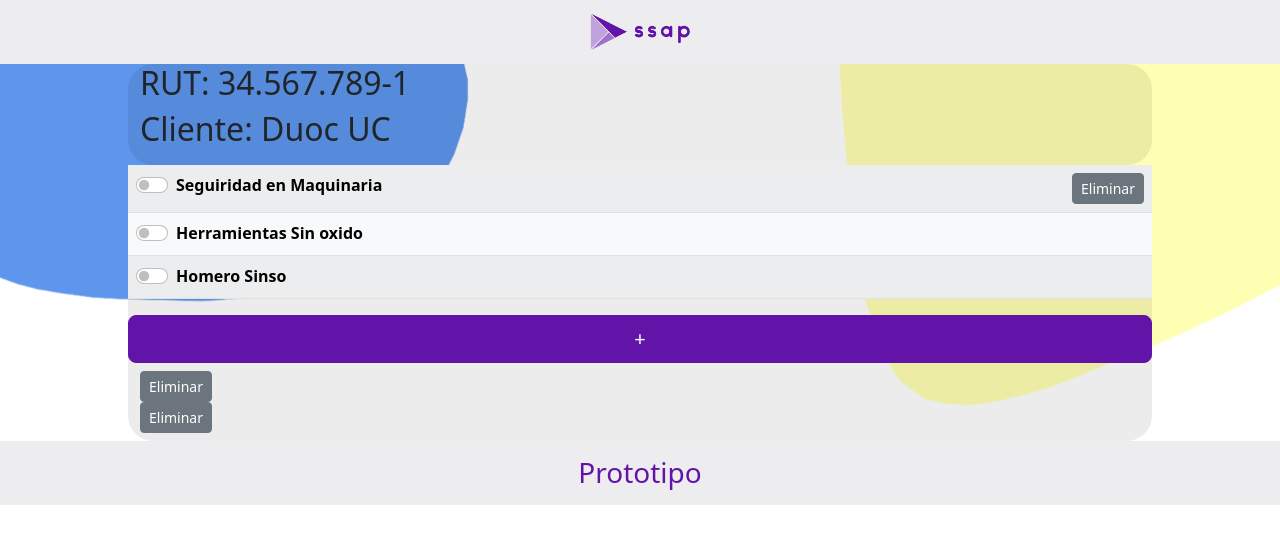
After one commit to danielrojasrabael/Portafolio-Informatica-003D, a Django app: template SSAP_Web/SSAP/templates/SSAP/crearchecklist.html in a window 1280 px wide. The commit adds this page. Shown: the top 544 px of the page. Run offline with Django 4.2, Linux system fonts and the light colour scheme; the template is opened without the code that fills it, so the values that code supplies are empty.

Commit message:
crear checklist template(no terminado)
me aburri

```diff
--- a/SSAP_Web/SSAP/static/CSS/estilo.css
+++ b/SSAP_Web/SSAP/static/CSS/estilo.css
@@ -80,6 +80,11 @@ caption{
     --bs-btn-hover-color: rgb(230, 230, 230);
 }
 
+    /*Checkbox slider*/
+#bootstrap-overrides .form-check-input:checked{
+    background-color: rgb(99, 20, 168);
+    border-color: rgb(99, 20, 168);
+}
 /* Sidebar */
 
 .sidebar{
--- a/SSAP_Web/SSAP/templates/SSAP/checklists.html
+++ b/SSAP_Web/SSAP/templates/SSAP/checklists.html
@@ -40,7 +40,7 @@
                         <th>Sin CheckList</th>
                         <th>
                             <div class="row esp-input">
-                            <form action="{}" method="post" class="col-sm-12">
+                            <form action="{% url 'crearchecklist'%}" method="post" class="col-sm-12">
                                 {% csrf_token %}
                                 <input type="hidden" name="id" value="{}">
                                 <input type="hidden" name="nombre" value="{}">
--- /dev/null
+++ b/SSAP_Web/SSAP/templates/SSAP/crearchecklist.html
@@ -0,0 +1,69 @@
+{%extends 'SSAP/base.html'%}
+{% load static %}
+{%block titulo%}SSAP | Gestión de Usuarios{%endblock%}
+{%block contenido%}
+<div class="fondo-home">
+
+    <div class="contenedor">
+
+        <div class="panel-blanco-redondo row esp-input">
+
+            <div class="pantalla col-sm-12">
+                <div class="row esp-input">
+                    <h2>RUT: 34.567.789-1</h2>
+                </div>
+                <div class="row esp-input">
+                    <h2>Cliente: Duoc UC</h2>
+                </div>
+            </div>
+        </div>
+
+        <div class="panel-blanco-redondo">
+            <table class="table table-responsive table-light table-striped align-middle">
+                <tr>
+                    <th>
+                        <div class="form-check form-switch float-start">
+                            <input class="form-check-input" type="checkbox" id="flexSwitchCheckDefault">
+                            <label class="form-check-label" for="flexSwitchCheckDefault">Seguiridad en Maquinaria</label>
+
+                        </div>
+                        <div class="float-end">
+                            <button type="button" class="btn btn-secondary btn-sm">Eliminar</button>
+                        </div>
+                    </th>
+                </tr>
+                <tr>
+                    <th>
+                        <div class="form-check form-switch">
+                            <input class="form-check-input" type="checkbox" id="flexSwitchCheckDefault">
+                            <label class="form-check-label" for="flexSwitchCheckDefault">Herramientas Sin oxido</label>
+                        </div>
+                    </th>
+                </tr>
+                <tr>
+                    <th>
+                        <div class="form-check form-switch">
+                            <input class="form-check-input" type="checkbox" id="flexSwitchCheckDefault">
+                            <label class="form-check-label" for="flexSwitchCheckDefault">Homero Sinso</label>
+                        </div>
+                    </th>
+                </tr>
+            </table>
+            <div class="row esp-input col-sm-12">
+                <button type="button" class="btn btn-primary btn-lg">+</button>
+            </div>
+
+            <div class="row esp-input col-sm-12">
+                <div class="float-start">
+                    <button type="button" class="btn btn-secondary btn-sm">Eliminar</button>
+                </div>
+                <div class="float-end">
+                    <button type="button" class="btn btn-secondary btn-sm">Eliminar</button>
+                </div>
+            </div>
+
+        </div>
+
+    </div>
+</div>
+{%endblock%}
--- a/SSAP_Web/SSAP/views.py
+++ b/SSAP_Web/SSAP/views.py
@@ -269,3 +269,8 @@ def verClientes(request):
 @esProfesional
 def checklists(request):
     return render(request,"SSAP/checklists.html")
+
+@logueado
+@esProfesional
+def crearChecklist(request):
+    return render(request,"SSAP/crearchecklist.html")
--- a/SSAP_Web/SSAP_Web/urls.py
+++ b/SSAP_Web/SSAP_Web/urls.py
@@ -36,6 +36,7 @@ urlpatterns = [
     #   ------------------------ Profesional ------------------------
     path('verclientes/', views.verClientes, name="verclientes"),
     path('checklists/', views.checklists, name="checklists"),
+    path('crearchecklist/', views.crearChecklist, name="crearchecklist"),
     #   ------------------------ Miscelaneo ------------------------
     path('pruebas/', views.pruebas, name='pruebas'),
 ]
```
